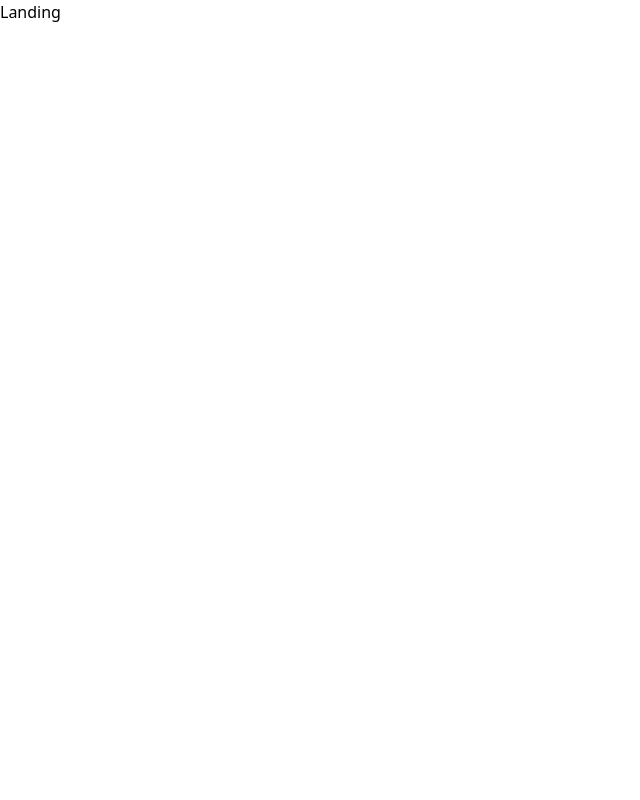
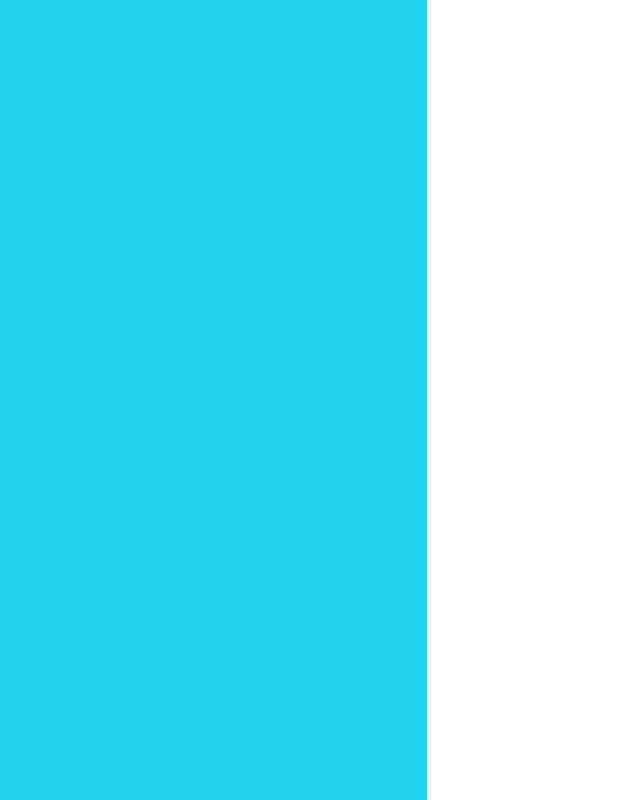
Before and after one commit to calslips/rx-mate-client, a React (Create React App) app: page / in a window 1280 px wide. Shown: the whole page, without its empty margins (0-640 px from the left). Built offline with nearby package versions, Linux system fonts and the light colour scheme.

Commit message:
initialize Landing page to contain Login/Registration components

```diff
--- a/src/pages/Landing.tsx
+++ b/src/pages/Landing.tsx
@@ -1,9 +1,17 @@
 import React from 'react';
+import Login from '../components/entry/Login';
+import Registration from '../components/entry/Registration';
 
 const Landing = () => {
+  const [isNewUser, setIsNewUser] = React.useState<Boolean>(false);
   return (
-    <div>
-      Landing
+    <div className='flex w-full h-screen'>
+      <div className='w-1/3 bg-cyan-400'></div>
+      <div className='w-2/3 relative max-w-xs mx-auto'>
+        <div className='absolute inset-0 m-auto' style={{height: '300px'}}>
+          {( isNewUser && <Registration renderLogin={() => setIsNewUser(false)} /> ) || <Login renderRegistration={() => setIsNewUser(true)} />}
+        </div>
+      </div>
     </div>
   )
 }
```
